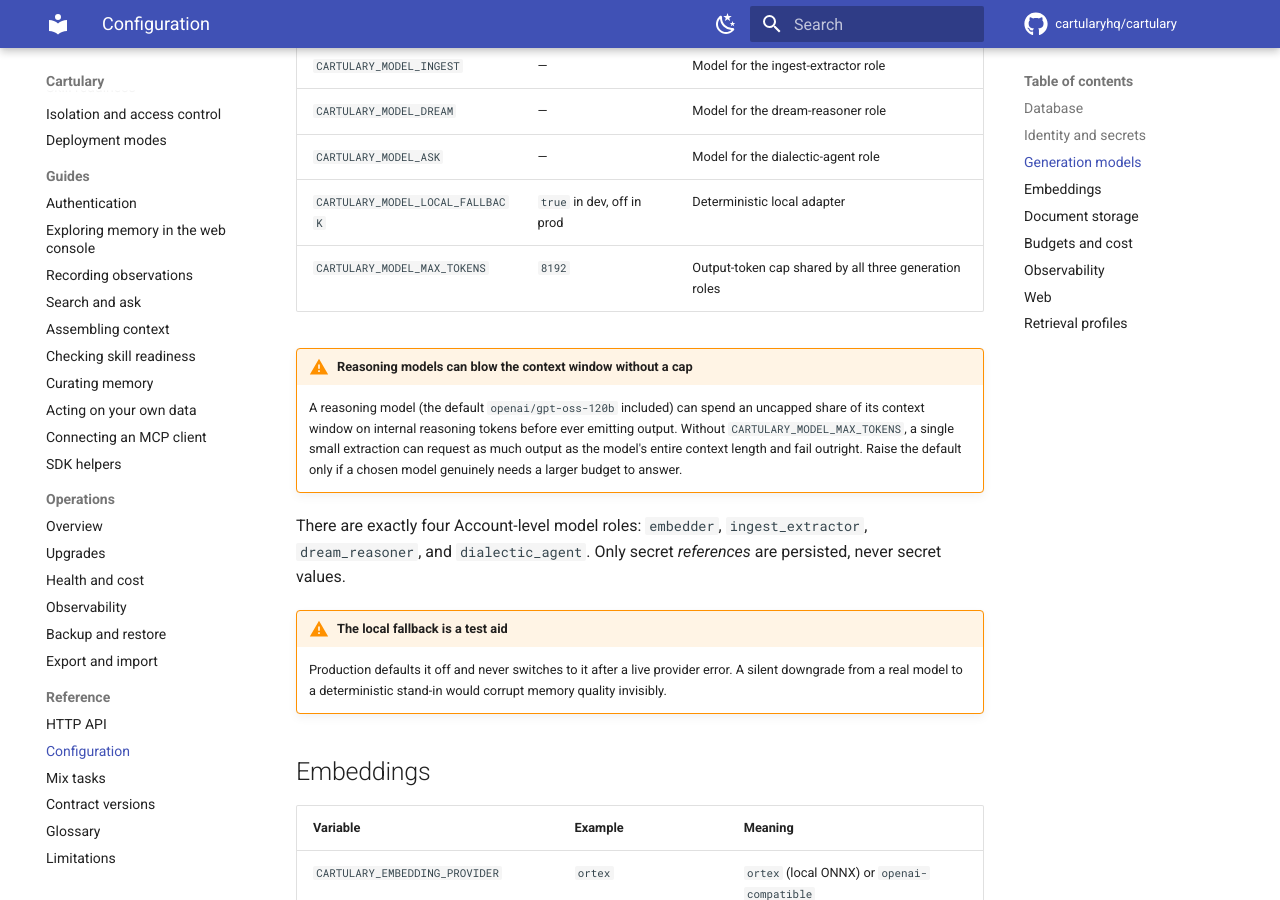
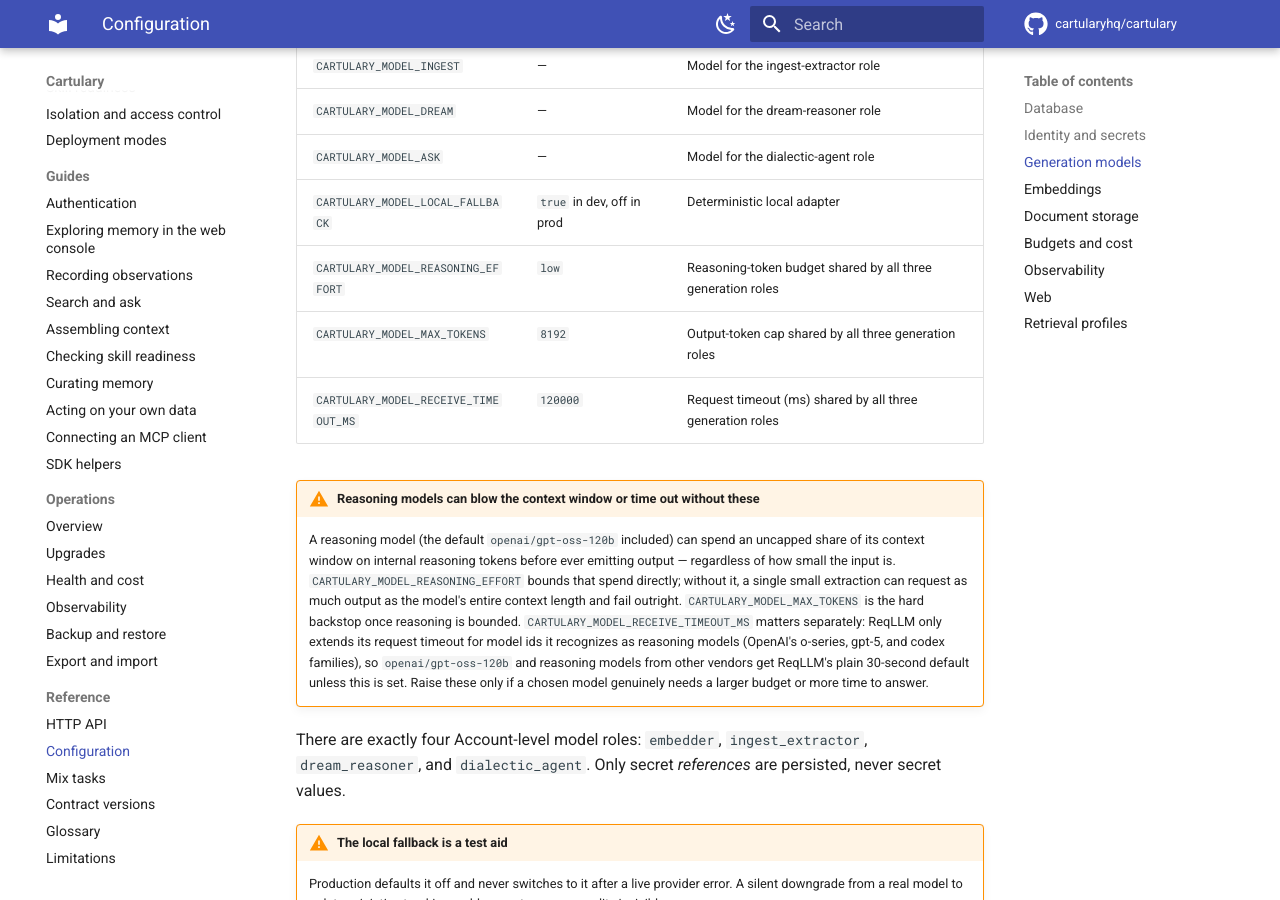
Before and after one commit to cartularyhq/cartulary, an MkDocs documentation site: the page built from docs/reference/configuration.md, in a window 1280 px wide and 900 px high, scrolled down 1829 px. Built offline with MkDocs 1.6.1 and Material for MkDocs 9.7.7, drawn with Linux system fonts in a browser that asks for light colours; comment, search, counter and statistics services are not loaded.

Commit message:
fix(model): also bound reasoning effort and request timeout
max_tokens alone truncates a call after the reasoning spend already
happened — reported usage (~600 input/tool tokens vs ~131k requested
output) shows gpt-oss-120b's runaway spend is not proportional to input
size, so a cap without reducing the spend itself would likely just
convert a hard context-length failure into a always-failing
missing_structured_object on the same model.

Adds:

- reasoning_effort to Cartulary.Model.Providers.ReqLLM's allowlist and
  defaults it to "low" via CARTULARY_MODEL_REASONING_EFFORT — bounds
  reasoning-token spend directly, the primary lever.
- CARTULARY_MODEL_RECEIVE_TIMEOUT_MS (default 120000). ReqLLM only
  extends its request timeout for model ids it recognizes as reasoning
  models (o-series, gpt-5, codex); gpt-oss-120b and reasoning models from
  other vendors get ReqLLM's plain 30-second default otherwise, which a
  genuinely slow reasoning call can exceed independent of the other two
  settings.

Co-Authored-By: Claude Sonnet 5 <noreply@anthropic.com>

```diff
--- a/docs/reference/configuration.md
+++ b/docs/reference/configuration.md
@@ -53,15 +53,24 @@ External mode needs PostgreSQL 18 with pgvector available.
 | `CARTULARY_MODEL_DREAM` | — | Model for the dream-reasoner role |
 | `CARTULARY_MODEL_ASK` | — | Model for the dialectic-agent role |
 | `CARTULARY_MODEL_LOCAL_FALLBACK` | `true` in dev, off in prod | Deterministic local adapter |
+| `CARTULARY_MODEL_REASONING_EFFORT` | `low` | Reasoning-token budget shared by all three generation roles |
 | `CARTULARY_MODEL_MAX_TOKENS` | `8192` | Output-token cap shared by all three generation roles |
+| `CARTULARY_MODEL_RECEIVE_TIMEOUT_MS` | `120000` | Request timeout (ms) shared by all three generation roles |
 
-!!! warning "Reasoning models can blow the context window without a cap"
+!!! warning "Reasoning models can blow the context window or time out without these"
     A reasoning model (the default `openai/gpt-oss-120b` included) can spend an
     uncapped share of its context window on internal reasoning tokens before
-    ever emitting output. Without `CARTULARY_MODEL_MAX_TOKENS`, a single small
-    extraction can request as much output as the model's entire context length
-    and fail outright. Raise the default only if a chosen model genuinely needs
-    a larger budget to answer.
+    ever emitting output — regardless of how small the input is.
+    `CARTULARY_MODEL_REASONING_EFFORT` bounds that spend directly; without it,
+    a single small extraction can request as much output as the model's entire
+    context length and fail outright. `CARTULARY_MODEL_MAX_TOKENS` is the hard
+    backstop once reasoning is bounded. `CARTULARY_MODEL_RECEIVE_TIMEOUT_MS`
+    matters separately: ReqLLM only extends its request timeout for model ids
+    it recognizes as reasoning models (OpenAI's o-series, gpt-5, and codex
+    families), so `openai/gpt-oss-120b` and reasoning models from other
+    vendors get ReqLLM's plain 30-second default unless this is set. Raise
+    these only if a chosen model genuinely needs a larger budget or more time
+    to answer.
 
 There are exactly four Account-level model roles: `embedder`,
 `ingest_extractor`, `dream_reasoner`, and `dialectic_agent`. Only secret
```
Also changed, not shown: CHANGELOG.md (+16 -8 lines), 3 other files.
